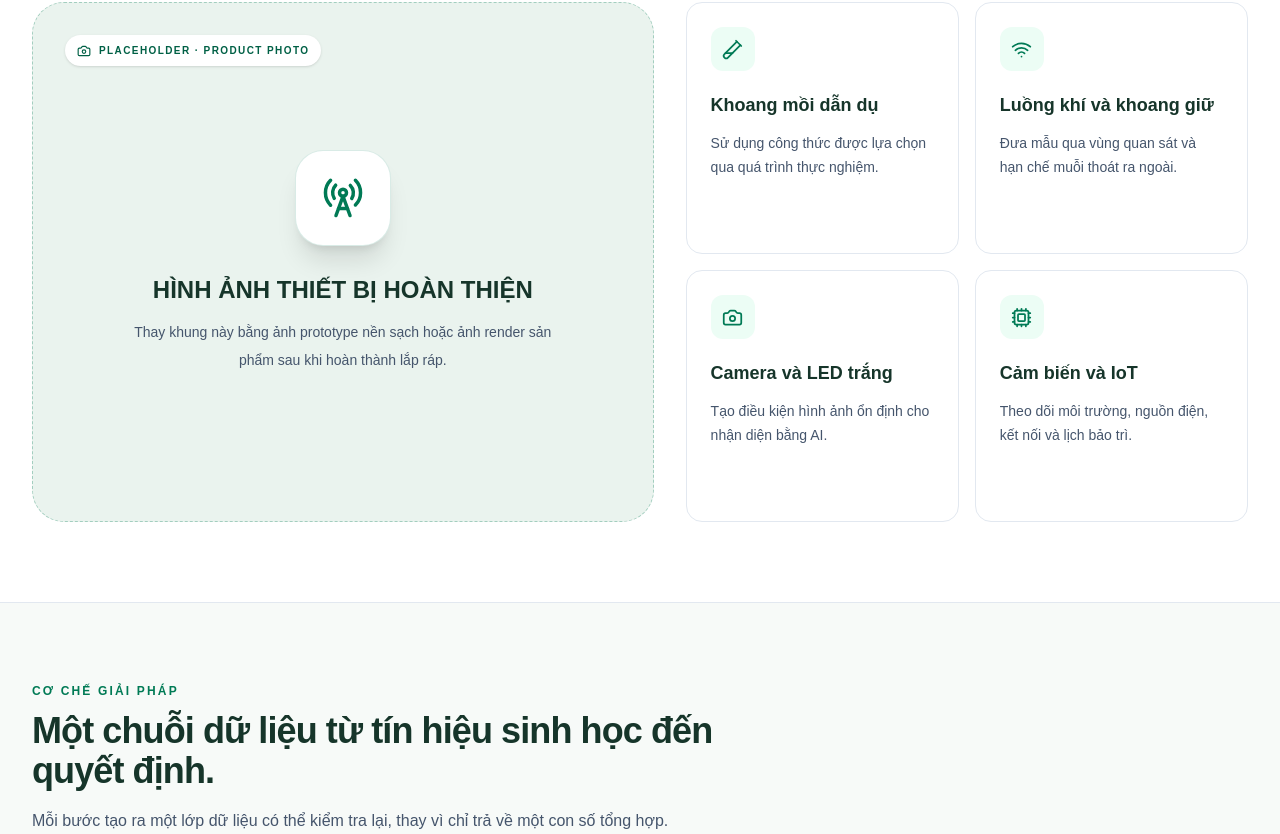
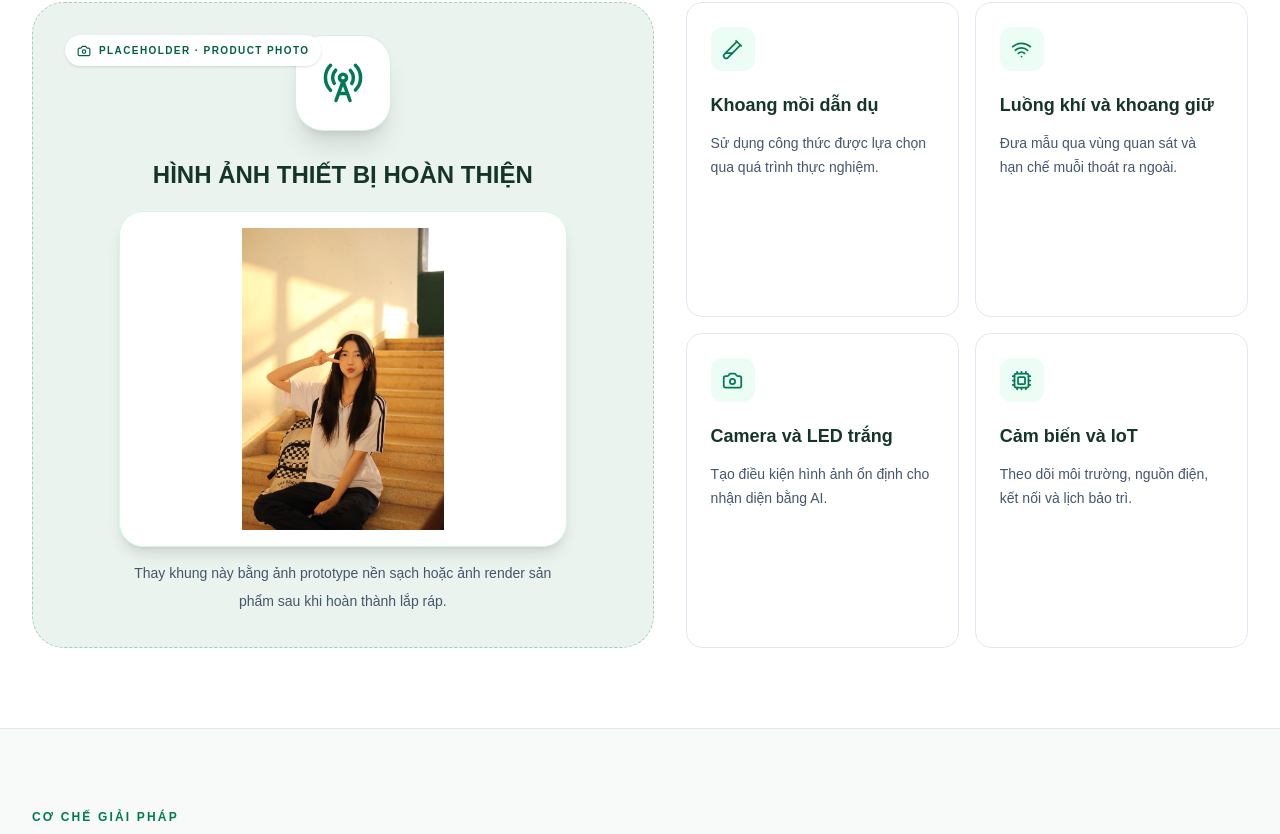
Before and after one commit to quanhaom/mosguardx-platform, a Next.js app: page / in a window 1280 px wide. Shown: the part 1782-2616 px from the top of the page. Built offline with nearby package versions, Linux system fonts and the light colour scheme.

Commit message:
feat: add final MosGuardX device image

```diff
--- a/src/app/page.tsx
+++ b/src/app/page.tsx
@@ -714,12 +714,28 @@ function LandingContent() {
                     <RadioTower size={42} />
                   </span>
 
-                  <h3 className="mt-7 text-2xl font-bold text-[#16352a]">
-                    {t(
-                      "HÌNH ẢNH THIẾT BỊ HOÀN THIỆN",
-                      "FINAL DEVICE IMAGE",
-                    )}
-                  </h3>
+                  <div className="mt-7">
+                    <h3 className="text-2xl font-bold text-[#16352a]">
+                      {t(
+                        "HÌNH ẢNH THIẾT BỊ HOÀN THIỆN",
+                        "FINAL DEVICE IMAGE",
+                      )}
+                    </h3>
+
+                    <div className="relative mt-5 aspect-[4/3] w-full overflow-hidden rounded-3xl border border-emerald-100 bg-white shadow-lg">
+                      <Image
+                        src="/images/camvan.jpg"
+                        alt={t(
+                          "Thiết bị MosGuardX hoàn thiện",
+                          "Final MosGuardX device",
+                        )}
+                        fill
+                        priority
+                        sizes="(max-width: 768px) 100vw, 900px"
+                        className="object-contain p-4"
+                      />
+                    </div>
+                  </div>
 
                   <p className="mt-3 text-sm leading-7 text-slate-600">
                     {t(
@@ -1429,8 +1445,8 @@ function LandingContent() {
               [
                 "Trần Thị Cẩm Vân <3 ",
                 t(
-                  "AI, IoT và nền tảng",
-                  "AI, IoT, and platform",
+                  "Trưởng nhóm",
+                  "Leader",
                 ),
               ],
               [
```
Also changed, not shown: public/images/camvan.jpg (added).
